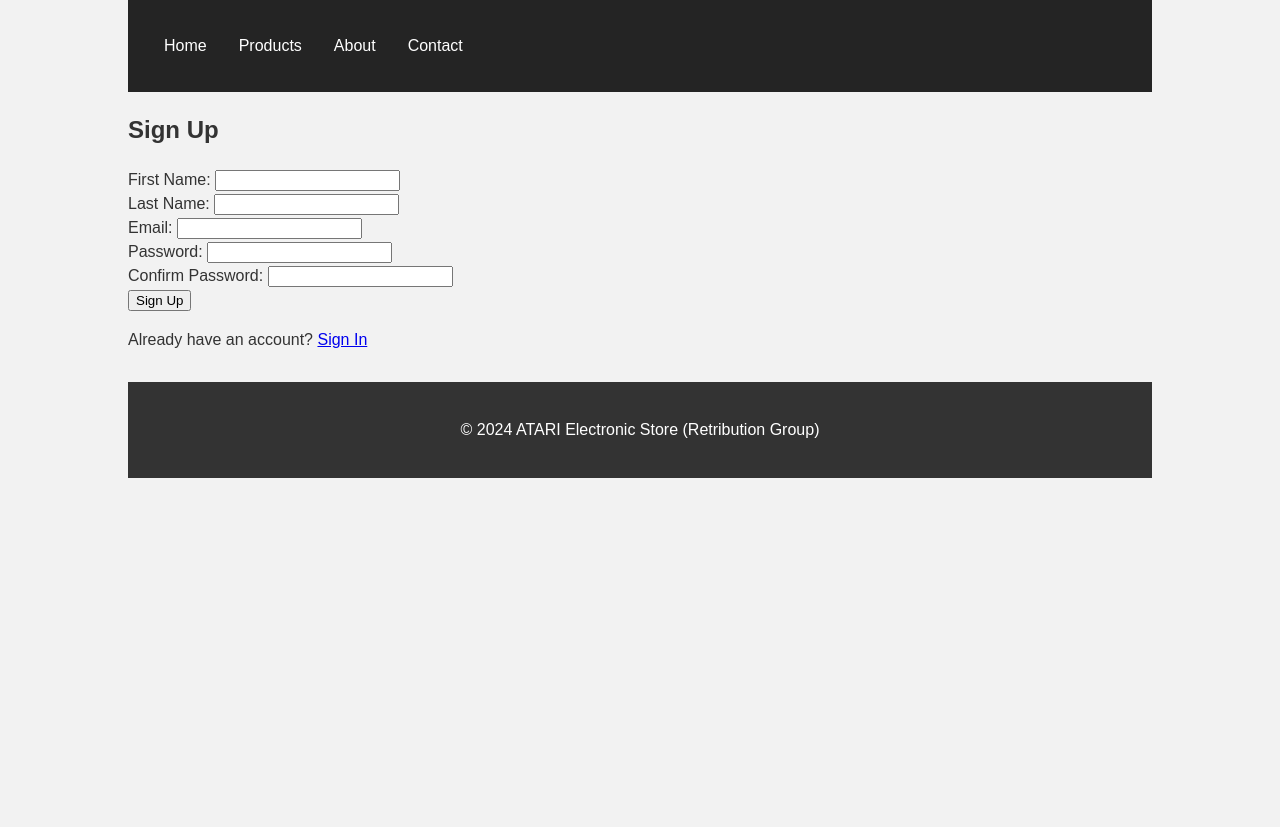
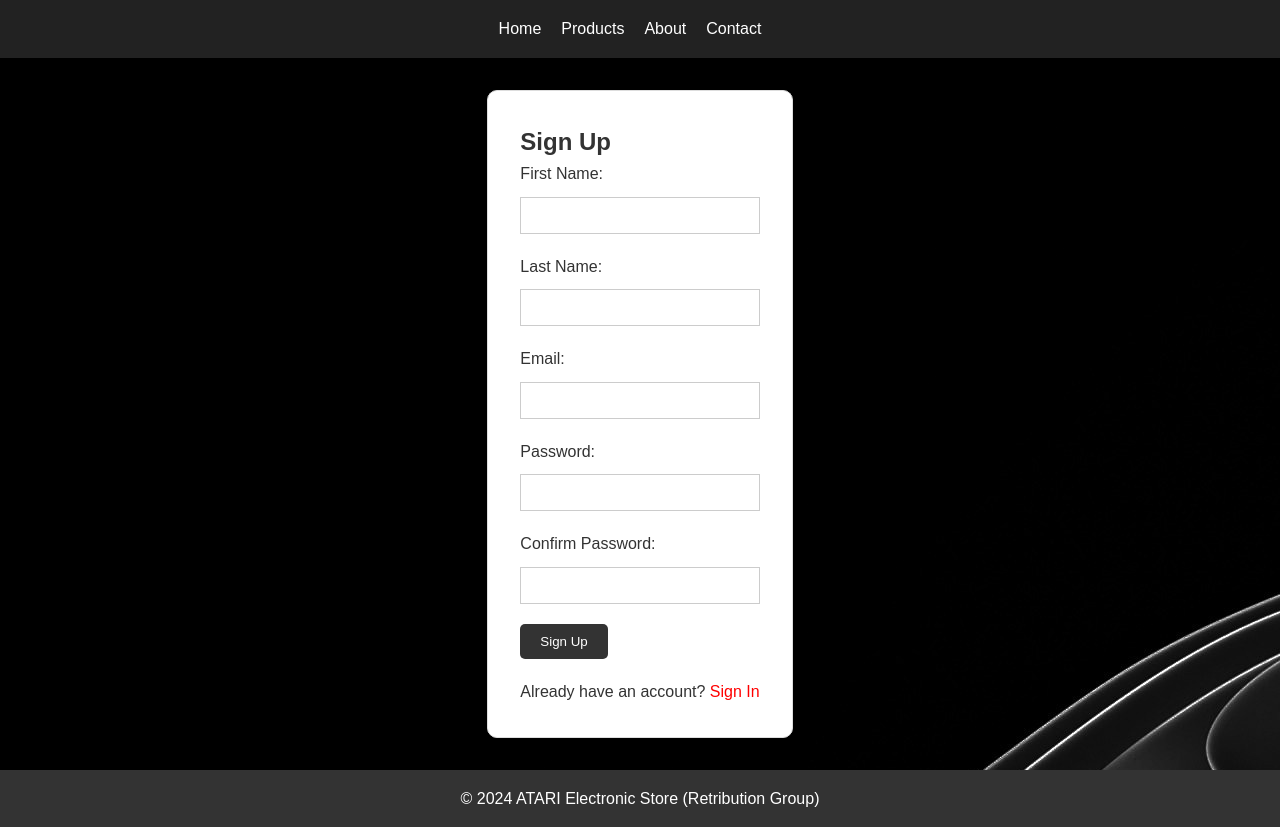
Before and after one commit to kavoldski/atari-github, a PHP site: page /html/sign-up.html in a window 1280 px wide. Before the commit the page ends 478 px from the top, so only its background shows below. Run offline with PHP 8.4, Linux system fonts and the light colour scheme.

Commit message:
udpate 1

```diff
--- a/html/sign-up.html
+++ b/html/sign-up.html
@@ -18,7 +18,7 @@
         </nav>
     </header>
     <main>
-        <section class="sign-up">
+        <section class="sign-up" id="sign-up">
             <h1>Sign Up</h1>
             <form action="/atari-github/atari-github/php/register.php" method="post">
                 <label for="first-name">First Name:</label>
--- a/style/sign-up-style.css
+++ b/style/sign-up-style.css
@@ -1,252 +1,131 @@
-html {
-    scroll-behavior: smooth;
+/* Global Styles */
+
+* {
+  box-sizing: border-box;
+  margin: 0;
+  padding: 0;
 }
 
 body {
   font-family: Arial, sans-serif;
-	font-size: 16px;
-	line-height: 1.5;
+  line-height: 1.6;
   color: #333;
-	margin: 0 auto;
-  width: 80%;
-	padding: 0;
-	background-color: #f2f2f2;
+  background-color: #f9f9f9;
+  background-image: url(/atari-github//atari-github/img/background-01.jpg);
+  background-repeat: no-repeat;
+  background-attachment: fixed;
 }
 
+ul {
+  list-style: none;
+  margin: 0;
+  padding: 0;
+  display: flex;
+  justify-content: space-between;
+}
+
+li {
+  margin-right: 20px;
+}
+
+a {
+  text-decoration: none;
+  color: #337ab7;
+}
+
+a:hover {
+  color: #23527c;
+}
+
+/* Header Styles */
+
 header {
-	background-color: #242424;
-	color: #fff;
-	padding: 20px;
+  background-color: #222222;
+  padding: 1em;
   text-align: center;
 }
 
-nav ul {
-	list-style-type: none;
-	margin: 0;
-	padding: 0;
-	overflow: hidden;
-	background-color: #242424;
+header nav ul {
+  justify-content: center;
 }
 
-nav ul li {
-	float: left;
+header a {
+  color: #fff;
 }
 
-nav ul li a {
-	display: block;
-	color: white;
-	text-align: center;
-	padding: 14px 16px;
-	text-decoration: none;
+header a:hover {
+  color: #ccc;
 }
 
-nav ul li a:hover {
-	background-color: #111;
+/* Main Styles */
+
+main {
+  display: flex;
+  flex-direction: column;
+  align-items: center;
+  padding: 2em;
 }
 
-.hero {
-	background-image: url('/img/atari-hero-background-new.webp');
-	background-size: cover;
-	background-position: center;
-	height: 100vh;
-	display: flex;
-	justify-content: center;
-	align-items: center;
-	text-align: center;
-	color: #fff;
-	margin-bottom: 30px;
-	position: relative;
-	overflow: hidden;
+.sign-up {
+  background-color: #fff;
+  padding: 2em;
+  border: 1px solid #ddd;
+  border-radius: 10px;
+  box-shadow: 0 0 10px rgba(0, 0, 0, 0.1);
 }
 
-.hero:before {
-	content: "";
-	position: absolute;
-	top: 0;
-	left: 0;
-	width: 100%;
-	height: 100%;
-	background-color: rgba(0, 0, 0, 0.5);
-	z-index: 1;
+.sign-up h1 {
+  margin-top: 0;
 }
 
-.hero h1 {
-  font-family: Helvetica;
-	font-size: 3rem;
-	margin-bottom: 20px;
-	position: relative;
-	z-index: 2;
-	text-shadow: 2px 2px 4px rgba(0, 0, 0, 0.5);
+.sign-up label {
+  display: block;
+  margin-bottom: 10px;
 }
 
-.hero p {
-	font-size: 1.5rem;
-	margin-bottom: 30px;
-	position: relative;
-	z-index: 2;
-	text-shadow: 2px 2px 4px rgba(0, 0, 0, 0.5);
+.sign-up input[type="text"],
+.sign-up input[type="email"],
+.sign-up input[type="password"] {
+  width: 100%;
+  padding: 10px;
+  margin-bottom: 20px;
+  border: 1px solid #ccc;
 }
 
-.hero button {
-	background-color: #333;
+.sign-up input[type="submit"] {
+  background-color: #333333;
   color: #fff;
   padding: 10px 20px;
   border: none;
   border-radius: 5px;
   cursor: pointer;
-	position: relative;
-	z-index: 2;
-	text-shadow: 2px 2px 4px rgba(0, 0, 0, 0.5);
-	box-shadow: 2px 2px 4px rgba(0, 0, 0, 0.5);
-	transition: background-color 0.3s ease;
 }
 
-
-.hero button:hover {
-	background-color: #111;
+.sign-up input[type="submit"]:hover {
+  background-color: #333333;
 }
 
-.grid-container {
-    display: grid;
-    grid-template-columns: repeat(3, 1fr);
-    gap: 20px;
-    padding: 20px;
+.sign-up p {
+  margin-top: 20px;
 }
 
-  .card {
-    background-color: white;
-    border-radius: 5px;
-    box-shadow: 0 2px 5px rgba(0, 0, 0, 0.1);
-    overflow: hidden;
+.sign-up a {
+  color: #ff0000;
 }
 
-  .card img {
-    width: 100%;
-    height: 200px;
-    object-fit: cover;
+.sign-up a:hover {
+  color: #333333;
 }
 
-  .card h2 {
-    padding: 10px;
-    background-color: #f5f5f5;
-    border-radius: 5px 5px 0 0;
+/* Footer Styles */
+
+footer {
+  background-color: #333333;
+  padding: 1em;
+  text-align: center;
+  color: #fff;
+}
+
+footer p {
   margin: 0;
 }
-
-  .card p {
-    padding: 10px;
-    text-align: center;
-  }
-
-  .about {
-    background-color: #f7f7f7;
-    padding: 30px;
-    border: 2px solid rgb(44, 44, 44);
-    border-radius: 5px;
-    margin-top: 30px;
-  }
-
-  .about h2 {
-    font-size: 2rem;
-    margin-bottom: 20px;
-  }
-
-  .about p {
-    font-size: 1.2rem;
-    line-height: 1.5;
-    margin-bottom: 20px;
-  }
-
-  .about img {
-    max-width: 100%;
-    height: auto;
-    border-radius: 5px;
-    margin-bottom: 20px;
-  }
-
-.contact {
-    background-color: #f7f7f7;
-    padding: 30px;
-    border: 2px solid rgb(44, 44, 44);
-    border-radius: 5px;
-    margin-top: 30px;
-  }
-
-  .contact h2 {
-    font-size: 2rem;
-    margin-bottom: 20px;
-  }
-
-  .contact form {
-    display: flex;
-    flex-direction: column;
-    align-items: flex-start;
-  }
-
-  .contact label {
-    font-size: 1.2rem;
-    margin-bottom: 5px;
-  }
-
-  .contact input,
-  .contact textarea {
-    background-color: #fff;
-    color: #000;
-    width: 100%;
-    padding: 10px;
-    border: 1px solid #ccc;
-    border-radius: 5px;
-    margin-bottom: 20px;
-  }
-
-  .contact input[type="submit"] {
-    background-color: rgb(44, 44, 44);
-    color: #fff;
-    padding: 10px 20px;
-    border: none;
-    border-radius: 5px;
-    cursor: pointer;
-    transition: background-color 0.3s ease;
-  }
-
-  .contact input[type="submit"]:hover {
-    background-color: #0c0;
-  }
-
-footer {
-	background-color: #333;
-	color: #fff;
-	padding: 20px;
-	text-align: center;
-	margin-top: 30px;
-}
-
-#sign-in-form {
-  width: 300px;
-  margin: 0 auto;
-}
-
-#sign-in-form label {
-  display: block;
-  margin-bottom: 5px;
-}
-
-#sign-in-form input[type="text"],
-#sign-in-form input[type="password"] {
-  width: 100%;
-  padding: 5px;
-  margin-bottom: 10px;
-}
-
-#sign-in-form input[type="submit"] {
-  width: 100%;
-  padding: 5px;
-  background-color: #007BFF;
-  color: white;
-  border: none;
-  cursor: pointer;
-}
-
-#sign-in-form input[type="submit"]:hover {
-  background-color: #0056b3;
-}
```
Also changed, not shown: html/index.html (+7 -4 lines), style/landing-style.css (+15 -12 lines). Lines whose indentation alone changed are shown as unchanged.
